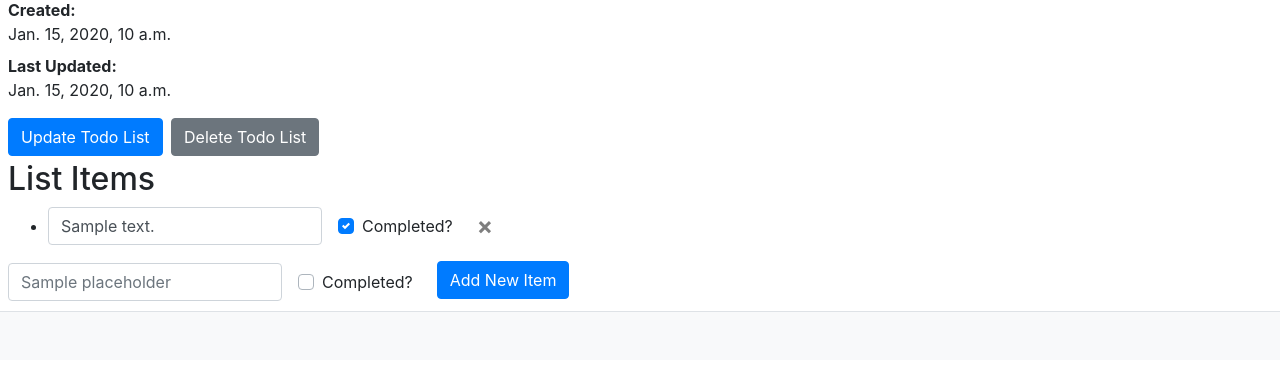
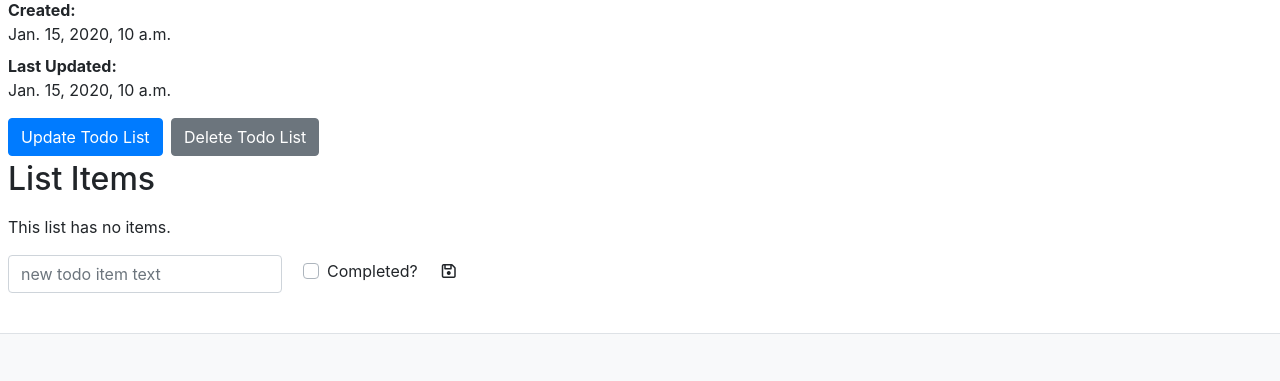
Before and after one commit to felipe-lee/gcbv_demo, a Django app: template todo/templates/todo/display_todo_list.html in a window 1280 px wide. Shown: the part 160-541 px from the top of the page. Run offline with Django 3.2, Linux system fonts and the light colour scheme; the template is opened without the code that fills it: most values are stand-ins (such as "Sample title", 1, 10 or a date in 2020); form fields are guessed from the names that the template uses; some libraries are stand-ins or nearby versions.

Commit message:
Replace complex template and vanilla js with vue
It's not really important to understand how vue works for anyone reading this repo. This part is really just so the site is "fully functional".

```diff
--- a/todo/static/todo/js/manage_items.js
+++ b/todo/static/todo/js/manage_items.js
@@ -1,113 +1,85 @@
 const csrftoken = Cookies.get('csrftoken');
-
-const formToJSON = elements => [].reduce.call(elements, (data, element) => {
-  if (element.name === "") {
-    return data;
-  }
-  data[element.name] = element.type !== "checkbox" ? element.value : element.checked;
-
-  return data;
-}, {});
-
-const handleError = (form, error) => {
-  let errorDiv = document.createElement('div');
-  errorDiv.className = "non-field-errors";
-
-  let errorMessageDiv = document.createElement('div');
-  errorMessageDiv.classList.add('alert', 'alert-danger');
-  errorMessageDiv.setAttribute('role', 'alert');
-  errorMessageDiv.textContent = error;
-
-  errorDiv.append(errorMessageDiv);
-
-  form.parentElement.insertBefore(errorDiv, form);
+let headers = {
+  'Content-Type': 'application/json',
+  'X-CSRFToken': csrftoken
 };
 
-const submitFormData = async (url, method, data, form) => {
-  try {
-    const response = await fetch(url, {
-      method: method,
-      body: JSON.stringify(data),
-      headers: {
-        'Content-Type': 'application/json',
-        'X-CSRFToken': csrftoken
-      }
-    });
+var app = new Vue({
+  delimiters: ['[[', ']]'],
+  el: '#app',
+  data: {
+    todoItems: null,
+    newItem: {},
+    errors: []
+  },
+  methods: {
+    addItem: function () {
+      this.errors = [];
 
-    let text = await response.text();
-
-    return text.length ? JSON.parse(text) : {};
-  } catch (error) {
-    handleError(form, error);
-  }
-};
-
-const handleAddItemFormSubmit = event => {
-  event.preventDefault();
-
-  const data = formToJSON(addItemForm.elements);
-
-  submitFormData(addItemForm.action, addItemForm.method, data, addItemForm).then(response => {
-    if (!response) {
-      return;
-    }
-    if (response.hasOwnProperty('text')) {
-      let newItem = document.createElement('li');
-
-      newItem.textContent = response.text;
-
-      items.appendChild(newItem);
-    } else {
-      handleError(addItemForm, response.detail);
-    }
-  });
-};
-
-const items = document.getElementById('id-todo-items');
-const addItemForm = document.getElementById('id-add-item-form');
-
-addItemForm.addEventListener('submit', handleAddItemFormSubmit);
-
-const handleTodoItemCompletedChange = event => {
-  let checkbox = event.target;
-  let itemForm = checkbox.closest('form');
-  const data = formToJSON(itemForm.elements);
-
-  submitFormData(itemForm.action, 'put', data, itemForm).then(response => {
-    if (!response) {
-      return;
-    }
-    if (response.hasOwnProperty('text')) {
-      console.log(`Set ${response.text} to ${response.completed ? "complete" : "incomplete"}.`)
-    } else {
-      handleError(itemForm, response.detail);
-    }
-  })
-};
-
-const completedCheckboxes = document.getElementsByClassName('todo-item-completed');
-
-for (let checkbox of completedCheckboxes) {
-  checkbox.addEventListener('change', handleTodoItemCompletedChange);
+      if (!this.newItem.hasOwnProperty('text') || this.newItem.text.length === 0) {
+        this.errors.push('New todo items must have some text.');
       }
 
-const handleTodoItemDeletion = event => {
-  console.log(event);
-  let deleteForm = event.target.closest('form');
-  const data = formToJSON(deleteForm.elements);
-  console.log(data);
-
-  submitFormData(deleteForm.action, 'delete', data, deleteForm).then(response => {
-    if (!response) {
+      if (this.errors.length) {
         return;
       }
 
-    deleteForm.parentElement.remove();
+      this.newItem.todo_list = todoListPk;
+      if (!this.newItem.hasOwnProperty('completed')) {
+        this.newItem.completed = false;
+      }
+
+      fetch(todoItemListApiUrl, {
+        method: 'post',
+        body: JSON.stringify(this.newItem),
+        headers: headers
       })
-};
+        .then(response => response.json())
+        .then(data => {
+          this.todoItems.push(data);
+          this.newItem = {};
+        })
+    },
+    updateCompletion: function (item) {
+      let url = `${todoItemListApiUrl}${item.pk}/`;
 
-const deleteButtons = document.getElementsByClassName('delete-todo-item-button');
+      fetch(url, {
+        method: 'put',
+        body: JSON.stringify(item),
+        headers: headers
+      })
+        .then(response => response.text())
+        .then(responseText => JSON.parse(responseText))
+        .then(data => {
+          console.log(`Set ${data.text} to ${data.completed ? "complete" : "incomplete"}.`)
+        })
+    },
+    deleteItem: function (item) {
+      let url = `${todoItemListApiUrl}${item.pk}/`;
 
-for (let button of deleteButtons) {
-  button.addEventListener('click', handleTodoItemDeletion);
+      fetch(url, {
+        method: 'delete',
+        body: JSON.stringify(item),
+        headers: headers
+      })
+        .then(response => {
+          if (response.status === 204) {
+            let index = this.todoItems.indexOf(item);
+            this.todoItems.splice(index, 1);
           }
+        })
+    }
+  },
+  mounted: function () {
+    let url = `${todoItemListApiUrl}?todo_list=${todoListPk}`;
+
+    fetch(url, {
+      method: 'get',
+      headers: headers
+    })
+      .then(response => response.json())
+      .then(data => {
+        this.todoItems = data.results;
+      })
+  }
+});
--- a/todo/templates/todo/display_todo_list.html
+++ b/todo/templates/todo/display_todo_list.html
@@ -26,91 +26,70 @@
   </section>
   <section id="id-list-items">
     <h2>List Items</h2>
+    <div id="app">
+      <p v-if="errors.length">
+        <b>Please correct the following error(s)</b>
+      <div v-for="error in errors">
+        <div class="alert alert-danger alert-dismissible fade show" role="alert">
+          [[ error ]]
 
-    {% if not todo_list.todoitemmodel_set.all %}
-      <p>
-        This list has no items.
+          <button type="button" class="close" data-dismiss="alert" aria-label="Close">
+            <span aria-hidden="true">&times;</span>
+          </button>
+        </div>
+      </div>
       </p>
-    {% endif %}  {# todo_list.todoitemmodel_set.all #}
+      <p v-if="todoItems===null || todoItems.length===0">This list has no items.</p>
+      <div class="form-row d-flex mb-3" :class="item.pk"
+           v-for="item in todoItems" :key="item.pk">
+        <div class="form-group col-auto">
+          <label :for=`id-todo-item-text-${item.pk}` class="sr-only">Todo text:</label>
 
-    <ul id="id-todo-items">
-      {% for todo_item in todo_list.todoitemmodel_set.all %}
-        <li>
-          <form action="{% url 'todo:items:todoitemmodel-detail' pk=todo_item.pk %}"
-                method="post" class="form-inline todo-item-edit-form">
-
-            <div class="form-group">
-              <label for="id-todo-item-text-{{ todo_item.pk }}" class="sr-only">Todo text:</label>
-
-              <input type="text" id="id-todo-item-text-{{ todo_item.pk }}" name="text"
-                     class="form-control" placeholder="{{ todo_item.text }}"
-                     value="{{ todo_item.text }}" required>
+          <input type="text" :id=`id-todo-item-text-${item.pk}` name="text"
+                 class="form-control" :placeholder=`${item.text}`
+                 v-model="item.text">
         </div>
-
-            <div class="form-group pl-3 pr-2">
+        <div class="form-group pl-3 pr-2 pt-1">
           <div class="custom-control custom-checkbox custom-control-inline">
-                <input id="id-todo-item-completed-{{ todo_item.pk }}" type="checkbox"
+            <input :id=`id-todo-item-completed-${item.pk}` type="checkbox"
                    class="custom-control-input todo-item-completed"
-                       name="completed" {% if todo_item.completed %}checked{% endif %}>
-                <label for="id-todo-item-completed-{{ todo_item.pk }}"
+                   name="completed"
+                   v-model="item.completed"
+                   @change="updateCompletion(item)">
+            <label :for=`id-todo-item-completed-${item.pk}`
                    class="custom-control-label">Completed?</label>
           </div>
         </div>
-
-            <div class="form-group">
-              <label for="id-todo-item-pk-{{ todo_item.pk }}" hidden>Todo pk:</label>
-
-              <input type="text" id="id-todo-item-pk-{{ todo_item.pk }}" name="id"
-                     class="form-control" value="{{ todo_item.pk }}" required hidden>
+        <i class="fa fa-trash pt-2" @click="deleteItem(item)"></i>
       </div>
-            <div class="form-group">
-              <label for="id-todo-item-list-{{ todo_item.pk }}" hidden>Todo list:</label>
-
-              <input type="text" id="id-todo-item-list-{{ todo_item.pk }}" name="todo_list"
-                     class="form-control" value="{{ todo_list.pk }}" required hidden>
+      <div class="form-row d-flex mb-3">
+        <div class="form-group col-auto">
+          <label for="id-new-todo-item-text" class="sr-only">Todo text:</label>
+          <input type="text" id="id-new-todo-item-text" name="text"
+                 class="form-control" placeholder="new todo item text"
+                 v-model="newItem.text">
         </div>
-
-            <button type="button" class="close delete-todo-item-button" aria-label="Close">
-              <span aria-hidden="true">&times;</span>
-            </button>
-          </form>
-        </li>
-      {% endfor %}  {# todo_list.todoitemmodel_set.all #}
-    </ul>
-
-    <form id="id-add-item-form" action="{% url 'todo:items:todoitemmodel-list' %}" method="post" class="form-inline">
-      {% csrf_token %}
-
-      {% include 'common/forms/non_field_errors.html' with non_field_errors=form.non_field_errors %}
-
-      <div class="form-group">
-        {% include 'common/forms/basic_field.html' with field=form.todo_list readonly=True hidden=True %}
-      </div>
-
-      <div class="form-group">
-        {% include 'common/forms/basic_field.html' with field=form.text %}
-      </div>
-
-      <div class="form-group pl-3 pr-2">
+        <div class="form-group pl-3 pr-2 pt-1">
           <div class="custom-control custom-checkbox custom-control-inline">
-          <input id="id-{{ form.completed.html_name }}" type="checkbox"
-                 class="custom-control-input {% if form.completed.errors %}is-invalid{% endif %}"
-                 name="{{ form.completed.html_name }}">
-          <label for="id-{{ form.completed.html_name }}"
-                 class="custom-control-label">{{ form.completed.label }}?</label>
+            <input id='id-new-todo-item-completed' type="checkbox"
+                   class="custom-control-input todo-item-completed"
+                   name="completed"
+                   v-model="newItem.completed">
+            <label for="id-new-todo-item-completed"
+                   class="custom-control-label">Completed?</label>
           </div>
         </div>
-
-      <div>
-        <button type="submit" form="id-add-item-form" name="add_item" class="btn btn-primary mb-1 mr-sm-1">
-          Add New Item
-        </button>
+        <i class="fa fa-save pt-2" @click="addItem()"></i>
       </div>
-    </form>
+    </div>
   </section>
 {% endblock content %}
 
 {% block end_of_body_js %}
   <script src="https://cdn.jsdelivr.net/npm/js-cookie@2/src/js.cookie.min.js"></script>
+  <script>
+    const todoListPk = "{{ todo_list.pk }}";
+    const todoItemListApiUrl = "{% url 'todo:items:todoitemmodel-list' %}";
+  </script>
   <script src="{% static 'todo/js/manage_items.js' %}"></script>
 {% endblock end_of_body_js %}
```
Lines whose indentation alone changed are shown as unchanged.
